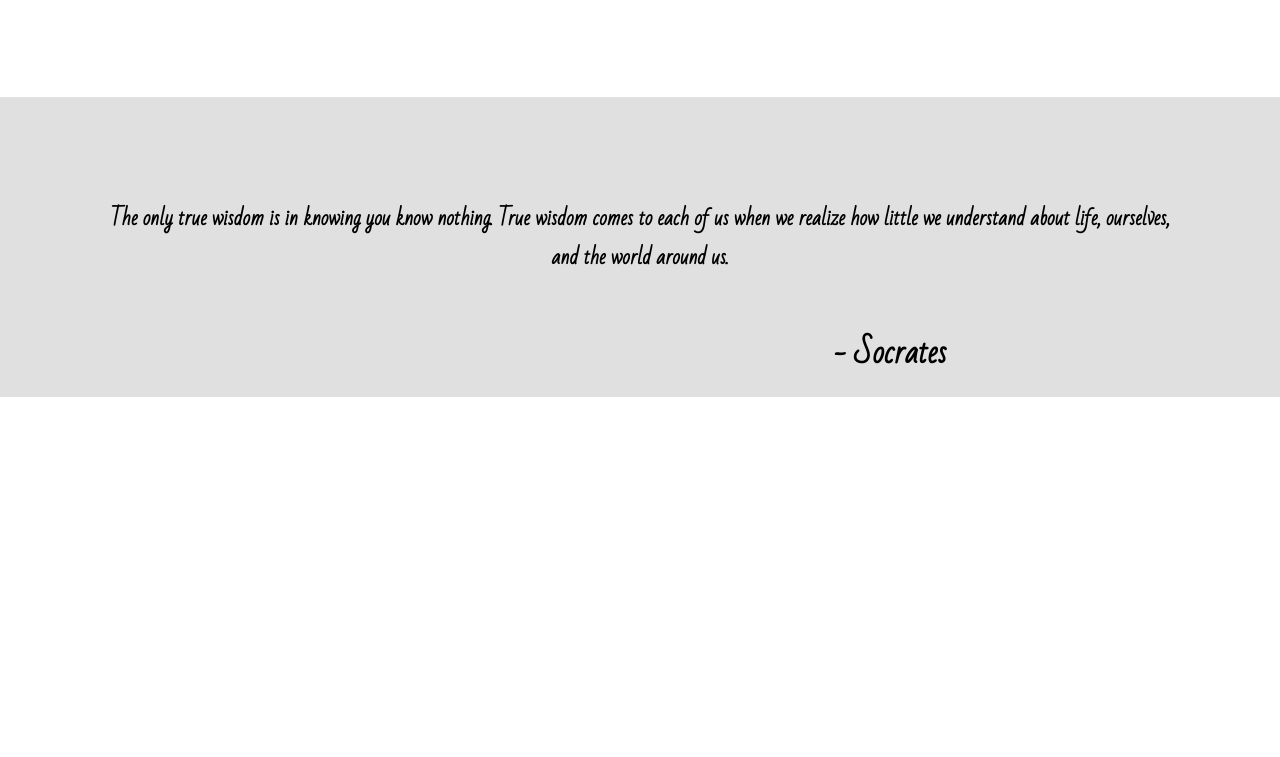
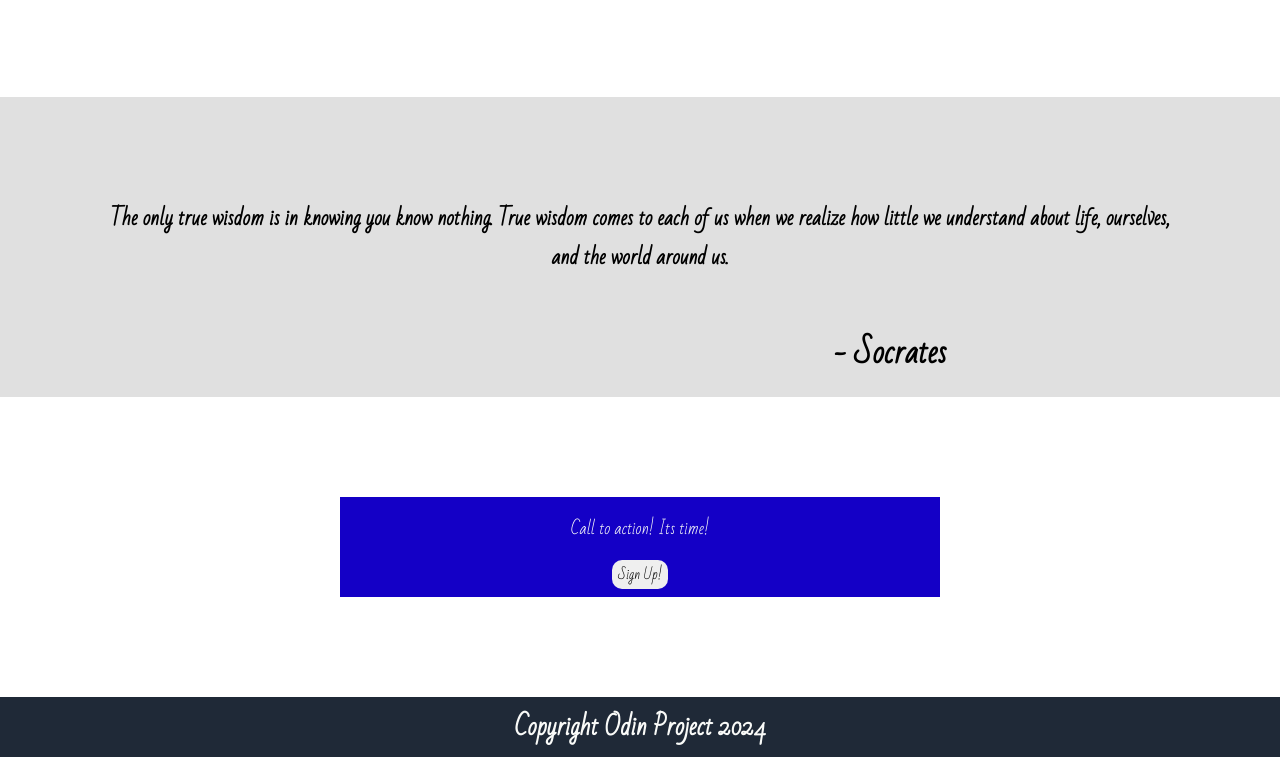
Before and after one commit to GeorgePurssey/Flexbox_project, a plain HTML site: page index.html in a window 1280 px wide. Shown: the part 883-1640 px from the top of the page. Before the commit the page ends 1280 px from the top, so only its background shows below. Drawn offline with Linux system fonts and the light colour scheme; a web font is replaced by a local one.

Commit message:
This is my final submison for the flexbox project

```diff
--- a/index.html
+++ b/index.html
@@ -71,6 +71,13 @@
 
         <h3 class="auth">- Socrates</h3>
     </div>
-    <div class="footer"></div>
+    <div class="signUp">
+      <div class="container">
+
+            <p class="signUPH">Call to action! Its time!</p>
+            <button class="sub">Sign Up!</button>
+      </div>
+    </div>
+    <div class="footer"><h2>Copyright Odin Project 2024</h2></div>
   </body>
 </html>
--- a/styles.css
+++ b/styles.css
@@ -1,6 +1,7 @@
 body {
   display: flex;
   margin: 0;
+  height: 100%;
 }
 
 .header {
@@ -135,3 +136,45 @@ img {
   font-size: 30px;
   font-family: "Bad Script", cursive;
 }
+
+.signUp {
+  padding-top: 100px;
+
+  display: flex;
+  justify-content: center;
+  align-content: center;
+  padding-bottom: 100px;
+}
+
+.container {
+  background-color: #1400c6;
+  height: 100px;
+  width: 600px;
+  display: flex;
+  flex-direction: column;
+  align-items: center;
+
+}
+
+.signUPH {
+  color: #f9faf8;
+  font-family: "Bad Script", cursive;
+}
+
+.sub {
+  border-radius: 10px;
+  border-style: none;
+  outline-style: none;
+  font-family: "Bad Script", cursive;
+}
+
+
+.footer {
+  display: flex;
+  height: 60px;
+  background-color: #1f2937;
+  justify-content: center;
+  align-items: center;
+  color: #f9faf8;
+  font-family: "Bad Script", cursive;
+}
```
